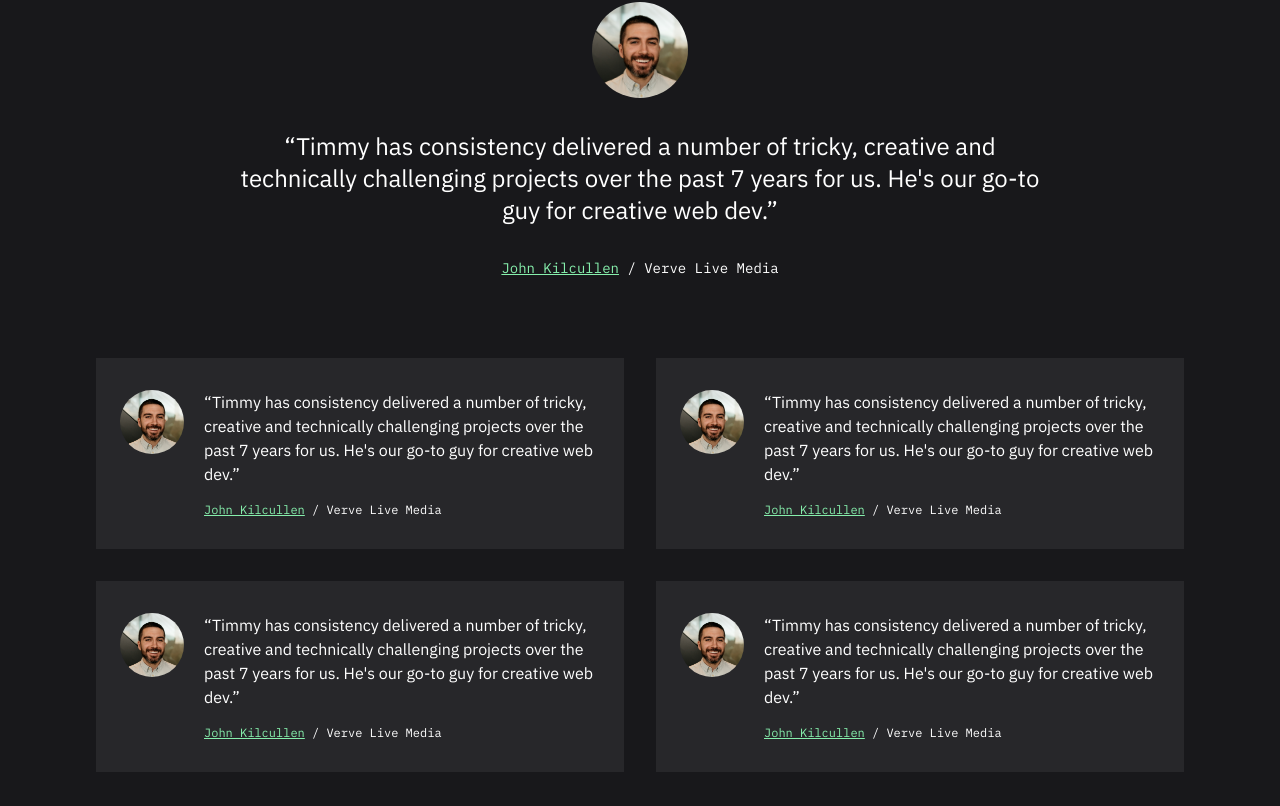
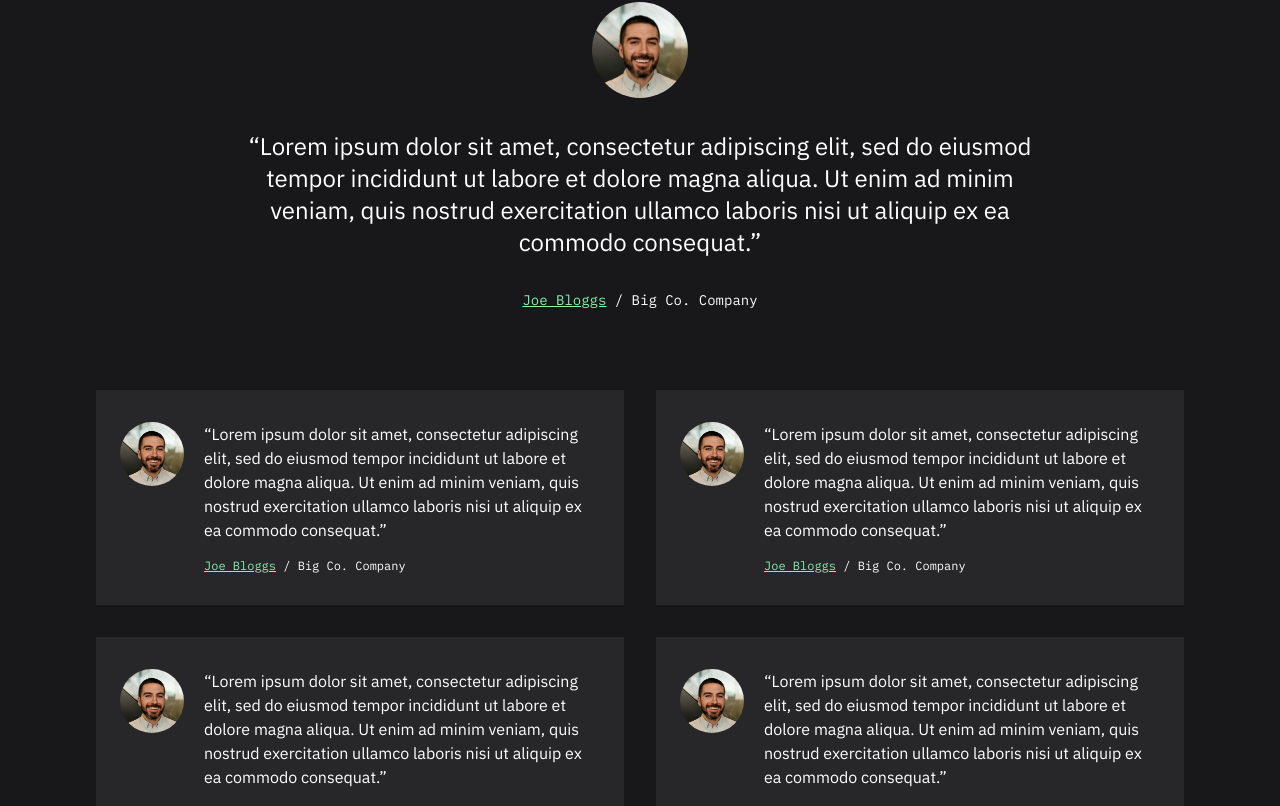
Before and after one commit to timmyomahony/founder-roadmap-website, a Next.js app: page / in a window 1280 px wide. Shown: the part 3391-4197 px from the top of the page. Built offline with nearby package versions, Linux system fonts and the light colour scheme.

Commit message:
Removed testimonials from verve

```diff
--- a/components/home/Testimonials.tsx
+++ b/components/home/Testimonials.tsx
@@ -16,66 +16,71 @@
     portrait: Portrait,
     text: (
       <>
-        &ldquo;Timmy has consistency delivered a number of tricky, creative and
-        technically challenging projects over the past 7 years for us. He&apos;s
-        our go-to guy for creative web dev.&rdquo;
+        &ldquo;Lorem ipsum dolor sit amet, consectetur adipiscing elit, sed do
+        eiusmod tempor incididunt ut labore et dolore magna aliqua. Ut enim ad
+        minim veniam, quis nostrud exercitation ullamco laboris nisi ut aliquip
+        ex ea commodo consequat.&rdquo;
       </>
     ),
-    person: "John Kilcullen",
+    person: "Joe Bloggs",
     link: "https://linkedin.com",
-    company: "Verve Live Media",
+    company: "Big Co. Company",
   },
   {
     portrait: Portrait,
     text: (
       <>
-        &ldquo;Timmy has consistency delivered a number of tricky, creative and
-        technically challenging projects over the past 7 years for us. He&apos;s
-        our go-to guy for creative web dev.&rdquo;
+        &ldquo;Lorem ipsum dolor sit amet, consectetur adipiscing elit, sed do
+        eiusmod tempor incididunt ut labore et dolore magna aliqua. Ut enim ad
+        minim veniam, quis nostrud exercitation ullamco laboris nisi ut aliquip
+        ex ea commodo consequat.&rdquo;
       </>
     ),
-    person: "John Kilcullen",
+    person: "Joe Bloggs",
     link: "https://linkedin.com",
-    company: "Verve Live Media",
+    company: "Big Co. Company",
   },
   {
     portrait: Portrait,
     text: (
       <>
-        &ldquo;Timmy has consistency delivered a number of tricky, creative and
-        technically challenging projects over the past 7 years for us. He&apos;s
-        our go-to guy for creative web dev.&rdquo;
+        &ldquo;Lorem ipsum dolor sit amet, consectetur adipiscing elit, sed do
+        eiusmod tempor incididunt ut labore et dolore magna aliqua. Ut enim ad
+        minim veniam, quis nostrud exercitation ullamco laboris nisi ut aliquip
+        ex ea commodo consequat.&rdquo;
       </>
     ),
-    person: "John Kilcullen",
+    person: "Joe Bloggs",
     link: "https://linkedin.com",
-    company: "Verve Live Media",
+    company: "Big Co. Company",
   },
   {
     portrait: Portrait,
     text: (
       <>
-        &ldquo;Timmy has consistency delivered a number of tricky, creative and
-        technically challenging projects over the past 7 years for us. He&apos;s
-        our go-to guy for creative web dev.&rdquo;
+        &ldquo;Lorem ipsum dolor sit amet, consectetur adipiscing elit, sed do
+        eiusmod tempor incididunt ut labore et dolore magna aliqua. Ut enim ad
+        minim veniam, quis nostrud exercitation ullamco laboris nisi ut aliquip
+        ex ea commodo consequat.&rdquo;
       </>
     ),
-    person: "John Kilcullen",
+    person: "Joe Bloggs",
     link: "https://linkedin.com",
-    company: "Verve Live Media",
+    company: "Big Co. Company",
   },
   {
     portrait: Portrait,
     text: (
       <>
-        &ldquo;Timmy has consistency delivered a number of tricky, creative and
-        technically challenging projects over the past 7 years for us. He&apos;s
-        our go-to guy for creative web dev.&rdquo;
+        &ldquo;Lorem ipsum dolor sit amet, consectetur adipiscing elit, sed do
+        eiusmod tempor incididunt ut labore et dolore magna aliqua. Ut enim ad
+        minim veniam, quis nostrud exercitation ullamco laboris nisi ut aliquip
+        ex ea commodo consequat.&rdquo;
       </>
     ),
-    person: "John Kilcullen",
+    person: "Joe Bloggs",
     link: "https://linkedin.com",
-    company: "Verve Live Media",
+    company: "Big Co. Company",
   },
 ];
 
```
